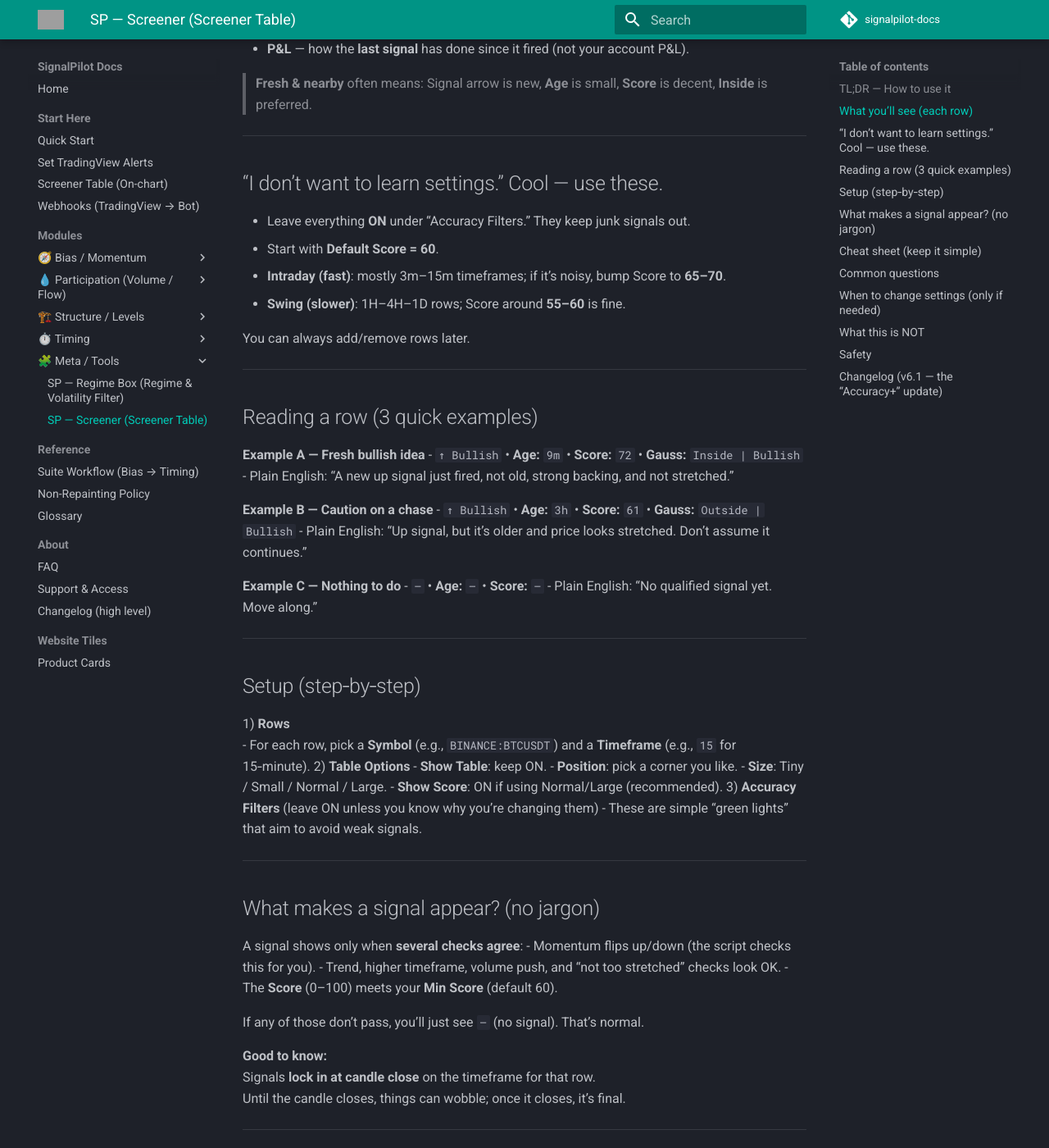
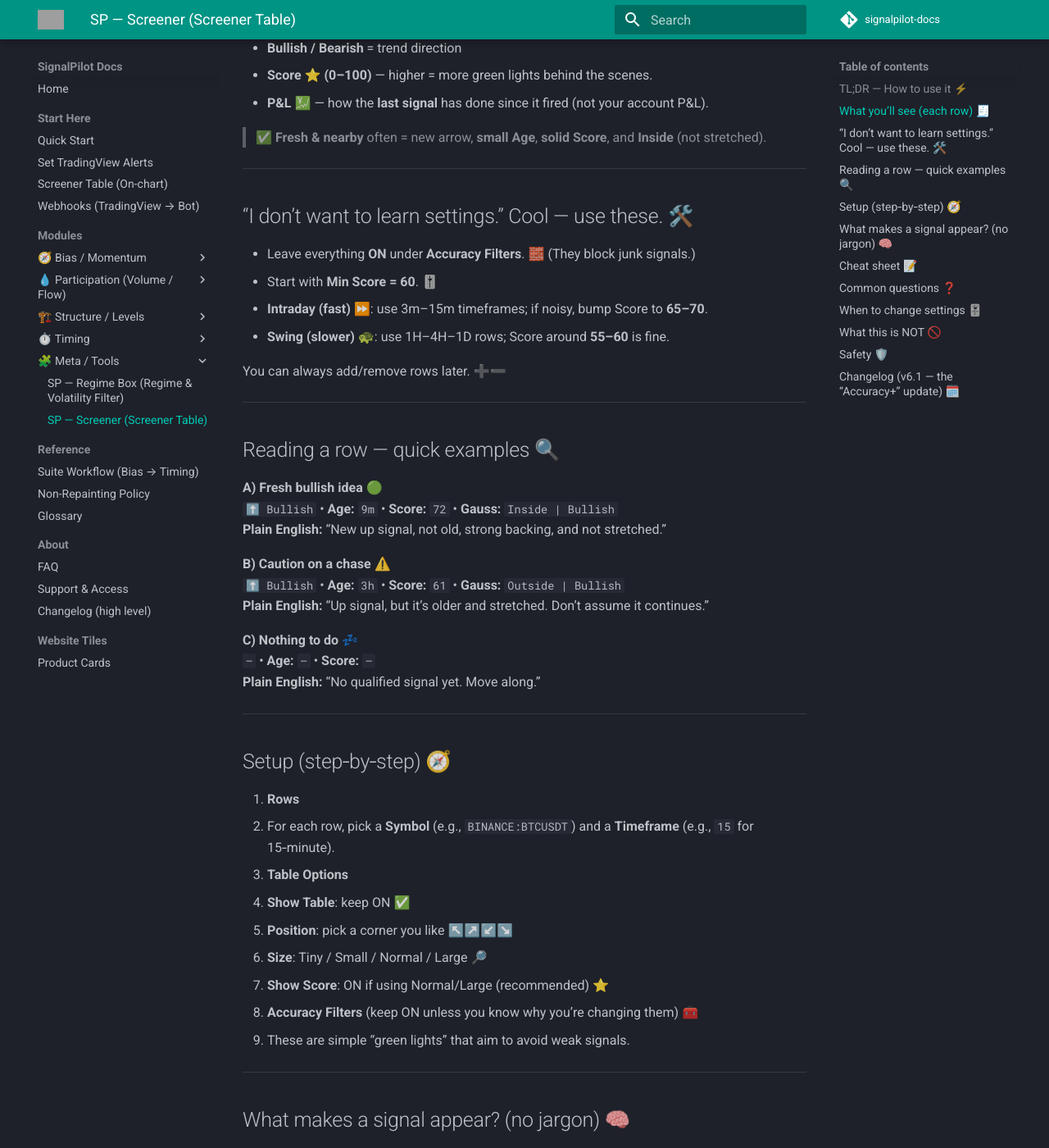
Before and after one commit to Signalpilot/signalpilot-docs, an MkDocs documentation site: the page built from docs/sp-screener-sfx.md, in a window 1280 px wide and 1400 px high, scrolled down 998 px. Shown: the whole window at 82% size. Built offline with MkDocs 1.6.1 and Material for MkDocs 9.7.7, drawn with Linux system fonts in a browser that asks for light colours; comment, search, counter and statistics services are not loaded; some of the changed text lies outside the part shown; grey boxes are pictures that could not be loaded.

Commit message:
Update sp-screener-sfx.md

```diff
--- a/docs/sp-screener-sfx.md
+++ b/docs/sp-screener-sfx.md
@@ -14,142 +14,142 @@
 > Filters, regimes, and screeners that unify and contextualize all modules.
 
 
-# SP — Screener (Screener Table) — by Signal Pilot
+# SP — Screener (Screener Table) 🎯 — by Signal Pilot
 
-**What it is (one line):**
-A simple on‑chart **table** that watches up to **8 markets** (any symbols, any timeframes) and tells you when a fresh **bullish (↑)** or **bearish (↓)** signal just happened — plus a quick “how strong is it?” **Score**.
+**What it is (one line) 📌**
+A simple on‑chart **table** that watches up to **8 markets** (any symbols, any timeframes) and tells you when a fresh **bullish ⬆️** or **bearish ⬇️** signal just happened — plus a quick “how strong is it?” **Score ⭐**.
 
 ---
 
-## TL;DR — How to use it
+## TL;DR — How to use it ⚡
 
-1) **Add to chart** (it’s an overlay).
-2) In settings, pick up to **8 rows** (each row = one *symbol + timeframe*).
-3) Choose a **table size** and screen corner.
-4) Trade your own plan. This is a **dashboard**, not a “buy/sell” robot.
+1. **Add to chart** (overlay). 📈
+2. In settings, pick up to **8 rows** (each row = one *symbol + timeframe*). 🧩
+3. Choose a **table size** and screen corner. 🧭
+4. Trade your plan — this is a **dashboard**, not a “buy/sell” robot. 🤖🚫
 
-> This file shows info on the chart. It does **not** place trades and does **not** send alerts by itself.
+> ℹ️ This file shows info on the chart. It does **not** place trades and does **not** send alerts by itself.
 
 ---
 
-## What you’ll see (each row)
+## What you’ll see (each row) 🧾
 
-- **Ticker** — e.g., `BTCUSDT · 5` (symbol + timeframe).
-- **Signal** — `↑ Bullish` / `↓ Bearish` / `—` (none yet).
-- **Status (Age)** — how long since that signal fired (e.g., `12m`, `2h`, `1d`).
-- **TP1** — a simple first target based on recent volatility. Think: “reasonable first stoplight.”
-- **Gauss Ribbon** — quick read of trend & stretch:
+- **Ticker 🔖** — e.g., `BTCUSDT · 5` (symbol + timeframe).
+- **Signal 🚦** — **⬆️ Bullish** / **⬇️ Bearish** / **—** (none yet).
+- **Status (Age) ⏱️** — how long since that signal fired (`12m`, `2h`, `1d`).
+- **TP1 🎯** — a simple first target based on recent volatility (a “reasonable first stoplight”).
+- **Gauss Ribbon 🧶** — quick read of trend & stretch:
   - **Inside** = normal zone
   - **Outside** = stretched/extended
   - **Bullish / Bearish** = trend direction
-- **Score (0–100)** — higher = more green lights behind the scenes.
-- **P&L** — how the **last signal** has done since it fired (not your account P&L).
+- **Score ⭐ (0–100)** — higher = more green lights behind the scenes.
+- **P&L 💹** — how the **last signal** has done since it fired (not your account P&L).
 
-> **Fresh & nearby** often means: Signal arrow is new, **Age** is small, **Score** is decent, **Inside** is preferred.
+> ✅ **Fresh & nearby** often = new arrow, **small Age**, **solid Score**, and **Inside** (not stretched).
 
 ---
 
-## “I don’t want to learn settings.” Cool — use these.
+## “I don’t want to learn settings.” Cool — use these. 🛠️
 
-- Leave everything **ON** under “Accuracy Filters.” They keep junk signals out.
-- Start with **Default Score = 60**.
-- **Intraday (fast)**: mostly 3m–15m timeframes; if it’s noisy, bump Score to **65–70**.
-- **Swing (slower)**: 1H–4H–1D rows; Score around **55–60** is fine.
+- Leave everything **ON** under **Accuracy Filters**. 🧱 (They block junk signals.)
+- Start with **Min Score = 60**. 🎚️
+- **Intraday (fast) ⏩**: use 3m–15m timeframes; if noisy, bump Score to **65–70**.
+- **Swing (slower) 🐢**: use 1H–4H–1D rows; Score around **55–60** is fine.
 
-You can always add/remove rows later.
+You can always add/remove rows later. ➕➖
 
 ---
 
-## Reading a row (3 quick examples)
+## Reading a row — quick examples 🔍
 
-**Example A — Fresh bullish idea**
-- `↑ Bullish` • **Age:** `9m` • **Score:** `72` • **Gauss:** `Inside | Bullish`
-- Plain English: “A new up signal just fired, not old, strong backing, and not stretched.”
+**A) Fresh bullish idea 🟢**
+`⬆️ Bullish` • **Age:** `9m` • **Score:** `72` • **Gauss:** `Inside | Bullish`
+**Plain English:** “New up signal, not old, strong backing, and not stretched.”
 
-**Example B — Caution on a chase**
-- `↑ Bullish` • **Age:** `3h` • **Score:** `61` • **Gauss:** `Outside | Bullish`
-- Plain English: “Up signal, but it’s older and price looks stretched. Don’t assume it continues.”
+**B) Caution on a chase ⚠️**
+`⬆️ Bullish` • **Age:** `3h` • **Score:** `61` • **Gauss:** `Outside | Bullish`
+**Plain English:** “Up signal, but it’s older and stretched. Don’t assume it continues.”
 
-**Example C — Nothing to do**
-- `—` • **Age:** `—` • **Score:** `—`
-- Plain English: “No qualified signal yet. Move along.”
+**C) Nothing to do 💤**
+`—` • **Age:** `—` • **Score:** `—`
+**Plain English:** “No qualified signal yet. Move along.”
 
 ---
 
-## Setup (step‑by‑step)
+## Setup (step‑by‑step) 🧭
 
-1) **Rows**
+1. **Rows**
    - For each row, pick a **Symbol** (e.g., `BINANCE:BTCUSDT`) and a **Timeframe** (e.g., `15` for 15‑minute).
-2) **Table Options**
-   - **Show Table**: keep ON.
-   - **Position**: pick a corner you like.
-   - **Size**: Tiny / Small / Normal / Large.
-   - **Show Score**: ON if using Normal/Large (recommended).
-3) **Accuracy Filters** (leave ON unless you know why you’re changing them)
+2. **Table Options**
+   - **Show Table**: keep ON ✅
+   - **Position**: pick a corner you like ↖️↗️↙️↘️
+   - **Size**: Tiny / Small / Normal / Large 🔎
+   - **Show Score**: ON if using Normal/Large (recommended) ⭐
+3. **Accuracy Filters** (keep ON unless you know why you’re changing them) 🧰
    - These are simple “green lights” that aim to avoid weak signals.
 
 ---
 
-## What makes a signal appear? (no jargon)
+## What makes a signal appear? (no jargon) 🧠
 
 A signal shows only when **several checks agree**:
-- Momentum flips up/down (the script checks this for you).
-- Trend, higher timeframe, volume push, and “not too stretched” checks look OK.
-- The **Score** (0–100) meets your **Min Score** (default 60).
+- Momentum flips up/down (the script checks this for you). 🔄
+- Trend, higher timeframe, volume push, and “not too stretched” checks look OK. ✅
+- The **Score** (0–100) meets your **Min Score** (default 60). ⭐
 
-If any of those don’t pass, you’ll just see `—` (no signal). That’s normal.
+If any of those don’t pass, you’ll just see **—** (no signal). That’s normal. 😌
 
 **Good to know:**
-Signals **lock in at candle close** on the timeframe for that row.
-Until the candle closes, things can wobble; once it closes, it’s final.
+Signals **lock in at candle close** on the timeframe for that row. 🧷
+Until the candle closes, things can wobble; once it closes, it’s final. 🔒
 
 ---
 
-## Cheat sheet (keep it simple)
+## Cheat sheet 📝
 
-- **Score**
-  - 70+ = strong agreement
-  - 60–69 = decent
-  - <60 = filtered out (by default)
-- **Age**
-  - Minutes = fresh
-  - Hours/Days = getting old
-- **Gauss: Inside vs Outside**
+- **Score ⭐**
+  - **70+** = strong agreement
+  - **60–69** = decent
+  - **<60** = filtered out (by default)
+- **Age ⏱️**
+  - **Minutes** = fresh
+  - **Hours/Days** = getting old
+- **Gauss: Inside vs Outside 🧶**
   - **Inside** = normal zone (healthier)
   - **Outside** = stretched; be careful chasing
-- **P&L**
-  - How the last signal has performed so far. Not your personal P&L.
+- **P&L 💹**
+  - Performance since the **last signal** (not your account P&L)
 
 ---
 
-## Common questions
+## Common questions ❓
 
-**Q: Can I just buy every ↑ and sell every ↓?**
-A: No. Treat this as a **radar**, not a rulebook. Always use your own plan and risk controls.
+**Can I just buy every ⬆️ and sell every ⬇️?**
+**No.** Treat this as a **radar**, not a rulebook. Use your plan & risk controls. 🧭🛡️
 
-**Q: Why do some rows never signal?**
-A: The **filters** are doing their job. Either no good setup yet or your **Min Score** is too high.
+**Why do some rows never signal?**
+Filters doing their job. Either no good setup yet or your **Min Score** is too high. 🧱
 
-**Q: Why is TP1 far/close?**
-A: It adjusts to recent volatility. Wild markets → bigger TP1.
+**Why is TP1 far/close?**
+It adapts to recent volatility. Wild markets → bigger TP1. 🌊
 
-**Q: Does this repaint?**
-A: No. Signals finalize on candle close and don’t disappear later.
+**Does this repaint?**
+**No.** Signals finalize at candle close and don’t disappear later. 🔒
 
-**Q: Does this send alerts?**
-A: This table doesn’t. It’s for **visual scanning**. Use other parts of your workflow for alerts.
+**Does this send alerts?**
+This table doesn’t. It’s for **visual scanning**. Use your broader workflow for alerts. 🔔
 
 ---
 
-## When to change settings (only if needed)
+## When to change settings 🎚️
 
-- Too many signals? **Increase Min Score** (e.g., from 60 → 65).
-- Still too chatty on tiny timeframes? Keep filters ON and use **slightly higher TF**.
-- Too few signals on higher TFs? **Lower Min Score** a little (e.g., 60 → 55).
+- **Too many signals?** Increase **Min Score** (e.g., 60 → 65). ⬆️
+- **Still too chatty on tiny TFs?** Keep filters ON and use a **slightly higher TF**. 📈
+- **Too few signals on higher TFs?** Lower **Min Score** a little (e.g., 60 → 55). ⬇️
 
 ---
 
-## What this is NOT
+## What this is NOT 🚫
 
 - Not a trade copier.
 - Not financial advice.
@@ -157,20 +157,20 @@
 
 ---
 
-## Safety
+## Safety 🛡️
 
-- Use stops and position sizing.
-- One signal isn’t certainty.
-- News, liquidity, and time of day still matter.
+- Use stops and position sizing. 🧯
+- One signal isn’t certainty. 🎲
+- News, liquidity, and time of day still matter. 📰⏰
 
 ---
 
-## Changelog (v6.1 — the “Accuracy+” update)
+## Changelog (v6.1 — the “Accuracy+” update) 🗓️
 
-- Cleaner signals by default (more agreement under the hood).
-- Simple **Score** so you don’t have to read indicators.
-- Four table sizes so it fits any chart layout.
+- Cleaner signals by default (more agreement under the hood). 🧠
+- Simple **Score** so you don’t have to read indicators. ⭐
+- Four table sizes so it fits any chart layout. 📐
 
 ---
 
-**Made for humans. If you can read green/red arrows, you can use this.**
+**Made for humans. If you can read green/red arrows, you can use this.** 🟢🔴
```
